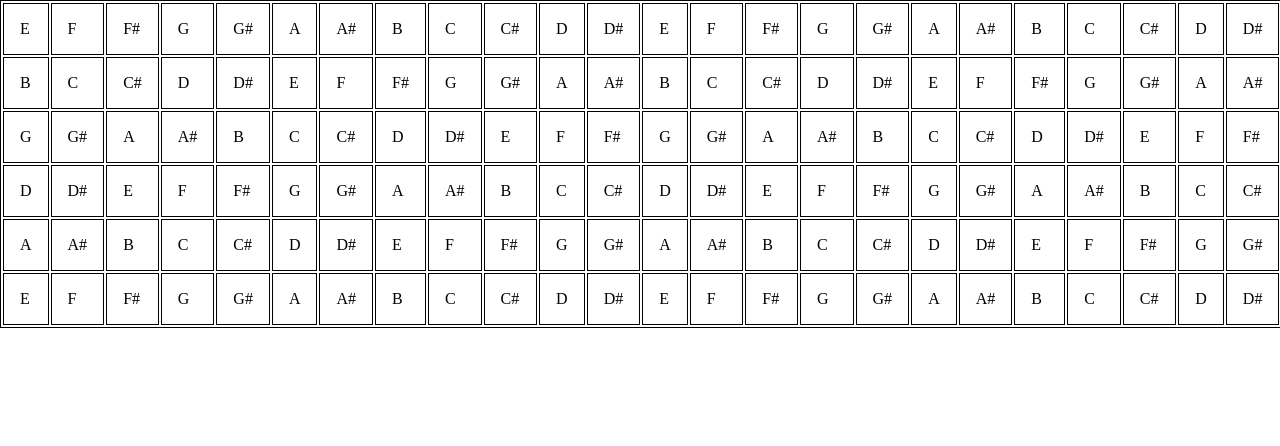
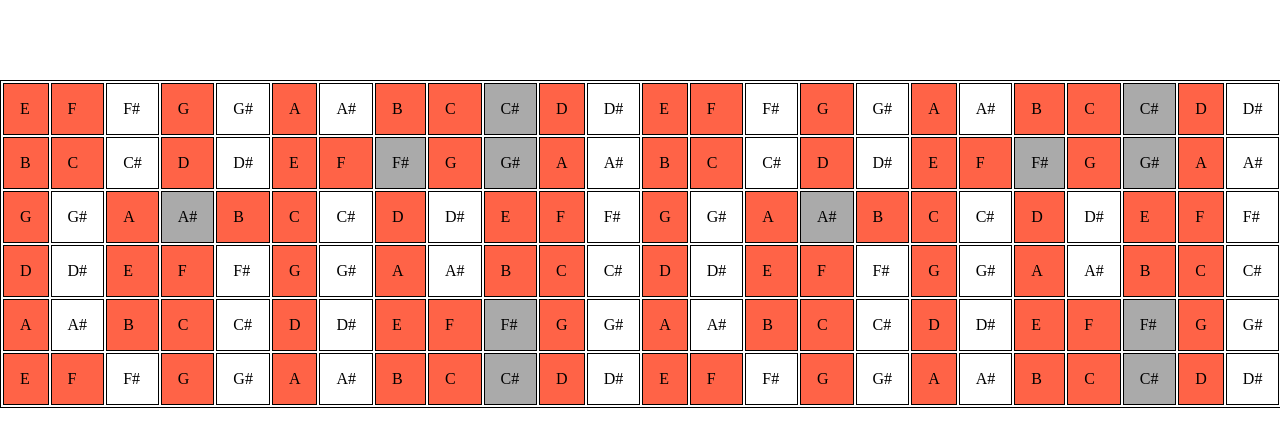
Before and after one commit to RaccoonGuy404/MusicJS, a plain HTML site: page index.html in a window 1280 px wide. Drawn offline with Linux system fonts and the light colour scheme.

Commit message:
add CSS class gen and first scale template gen

```diff
--- a/script.js
+++ b/script.js
@@ -1,4 +1,5 @@
 import * as htmlGen from '/scripts/html_generation.js'
+import * as template from '/scripts/templates.js'
 
 const string_1 = document.getElementById('string_1')
 const string_2 = document.getElementById('string_2')
@@ -32,10 +33,17 @@ async function loadScales() {
     }
 
 setTimeout(() => {
+    console.log(scales)
 
-    //  htmlGen.genFretboard(strings[0], tuning[0], notes)
-    for (let string in strings) {
-        //  console.log(strings[string], string, tuning[string], tuning)
-        htmlGen.genFretboard(strings[string], tuning[string], notes)
+    for (let scale in scales) {
+        console.log(scale)
     }
+
+    template.majorScale(scales['Major'], 'C', notes)
 }, 200);
+
+//  htmlGen.genFretboard(strings[0], tuning[0], notes)
+for (let string in strings) {
+    //  console.log(strings[string], string, tuning[string], tuning)
+    htmlGen.genFretboard(strings[string], tuning[string], notes)
+}
--- a/scripts/class_scale.js
+++ /dev/null
@@ -1,6 +0,0 @@
-class Scale {
-    constructor (name, notes) {
-        this.name = name
-        this.notes = notes
-    }
-}
--- a/scripts/html_generation.js
+++ b/scripts/html_generation.js
@@ -12,7 +12,7 @@ export function genFretboard(string, tuning, notes) {
     //  console.log(tuned_notes)
     let tuned_notes = tuneString(tuning, notes)
 
-    //  repetitions for fret length
+    //  repetitions for fretboard length
     let repetitions = 0
     do  {
             for(let note in tuned_notes) {
@@ -20,6 +20,7 @@ export function genFretboard(string, tuning, notes) {
 
                 tab.classList.add(tuned_notes[note])
                 tab.innerHTML = tuned_notes[note]
+                tab.classList.add(string.id, `tab-${note}`)
 
                 string.appendChild(tab)
                 //  console.log(typeof string.appendChild(tab))
--- /dev/null
+++ b/scripts/templates.js
@@ -0,0 +1,18 @@
+export function candys() {
+    console.log('treak or treat!')
+}
+
+export function majorScale(pattern, tuning, notes) {
+    console.log(pattern, tuning, notes)
+
+    pattern.forEach(root => {
+        root[tuning].forEach(note => {
+            console.log(note)
+            let marked_note = Array.prototype.slice.call(document.getElementsByClassName(note))
+            console.log(marked_note)
+            marked_note.forEach(majorScale_note => {
+                majorScale_note.classList.add(`${tuning}_major_scale`)
+            })
+        })
+    });
+}
--- a/style.css
+++ b/style.css
@@ -1,4 +1,6 @@
 table {
+    margin: auto;
+    margin-top: 5em;
     border:1px solid black;
     table-layout: fixed;
 }
@@ -8,3 +10,11 @@ td {
     width: 60px;
     padding: 1em;
 }
+
+.tab-0, .tab-3, .tab-5, .tab-7, .tab-9 {
+    background-color: #AAAAAA;
+}
+
+.C_major_scale {
+    background-color: tomato;
+}
```
